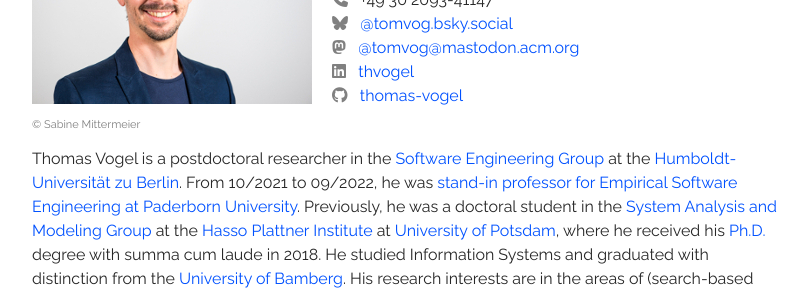
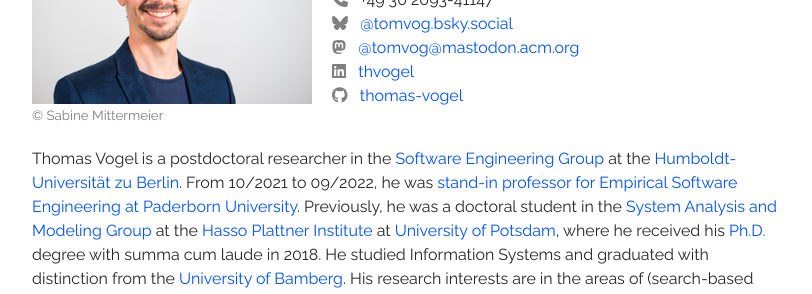
Before and after one commit to thomas-vogel/thomas-vogel.github.io, a Jekyll site: the page built from index.md, in a window 1280 px wide. Shown: the part 222-516 px from the top of the page, without its empty margins (233-1045 px from the left). Built offline with Jekyll 4.4.1, drawn with Linux system fonts in a browser that asks for light colours; nearby versions of some CDN libraries.

Commit message:
Change layout.

```diff
--- a/index.md
+++ b/index.md
@@ -6,7 +6,8 @@ layout: home
 
 <div class="pic">
 <img src="/assets/img/tom.jpg" alt="Me"/>
-<br />&copy; <a href="http://sabine-mittermeier.de" target="_blank" style="color:gray;">Sabine Mittermeier</a>
+<br />
+<div style="font-size: 10pt; margin-top: -10px;">&copy; <a href="http://sabine-mittermeier.de" target="_blank" style="color:gray;">Sabine Mittermeier</a></div>
 </div>
 
 <section class="vcard" style="padding-top:.25em">
```
